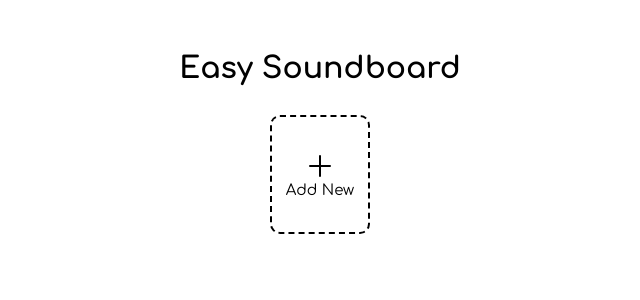
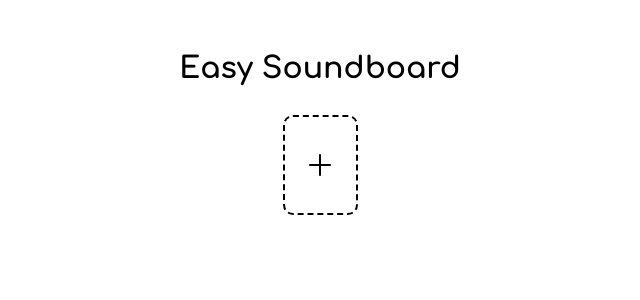
Before and after one commit to HundredPercentCoverage/vue-soundboard, a Vue app: page / in a window 1280 px wide. Shown: the top 300 px of the page, without its empty margins (320-960 px from the left). Built offline with nearby package versions, Linux system fonts and the light colour scheme.

Commit message:
Tidy up some styling

```diff
--- a/src/App.vue
+++ b/src/App.vue
@@ -2,7 +2,7 @@
 import { ref } from 'vue'
 import { useAudioSampleStore } from '@/stores/audioSamples'
 import AudioPlayer from '@/components/AudioPlayer.vue'
-import PlusIcon from '@/components/icons/IconPlus.vue';
+import PlusIcon from '@/components/icons/IconPlus.vue'
 
 const fileInput = ref<HTMLInputElement>()
 const currentId = ref(0)
@@ -31,12 +31,11 @@ function openFile() {
       <li v-for="sample in samples" :key="sample.id">
         <AudioPlayer :sample="sample" />
       </li>
-      <li class="item-container last-item">
-        <button @click="openFile">
+      <li>
+        <button @click="openFile" class="item last-item">
           <i>
             <PlusIcon />
           </i>
-          <span>Add New</span>
         </button>
       </li>
     </ul>
@@ -70,32 +69,13 @@ ul {
   flex-wrap: wrap;
 }
 
+li {
+  margin: 10px;
+  height: 100%;
+}
+
 .last-item {
   border: 2px dashed black;
-}
-
-.last-item > button {
-  border: none;
-  outline: none;
-  background-color: white;
-  display: flex;
-  flex-direction: column;
-  align-items: center;
-  justify-content: center;
-  width: 100%;
-}
-
-.last-item > button:hover {
-  opacity: 0.5;
-  cursor: pointer;
-  /* background-color: aqua; */
-}
-
-.last-item > button > i {
-  display: flex;
-  place-items: center;
-  place-content: center;
-  width: 32px;
-  height: 32px;
+  min-width: 75px;
 }
 </style>
--- a/src/assets/item.css
+++ b/src/assets/item.css
@@ -1,4 +1,4 @@
-.item-container {
+.item {
   display: flex;
   flex-direction: column;
   align-items: center;
@@ -6,6 +6,19 @@
   border: 2px solid black;
   border-radius: 10px;
   padding: 0.5em;
-  margin: 10px;
   min-height: 100px;
+  height: 100%;
+  background-color: white;
 }
+
+.item > i {
+  display: flex;
+  place-items: center;
+  width: 32px;
+  height: 32px;
+}
+
+.item:hover {
+  cursor: pointer;
+  opacity: 0.5;
+}
--- a/src/components/AudioPlayer.vue
+++ b/src/components/AudioPlayer.vue
@@ -36,23 +36,4 @@ function playAudio() {
 
 <style scoped>
 @import '../assets/item.css';
-
-.item-container > button {
-  background-color: white;
-  outline: none;
-  border: none;
-}
-
-.item-container > button :hover {
-  cursor: pointer;
-  opacity: 0.75;
-}
-
-i {
-  display: flex;
-  place-items: center;
-  place-content: center;
-  width: 32px;
-  height: 32px;
-}
 </style>
```
